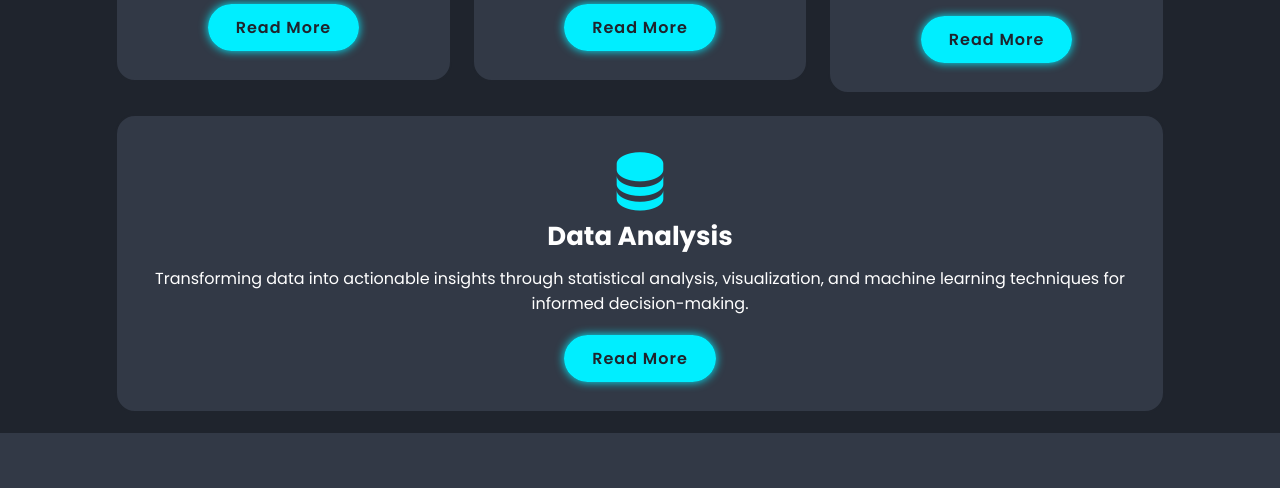
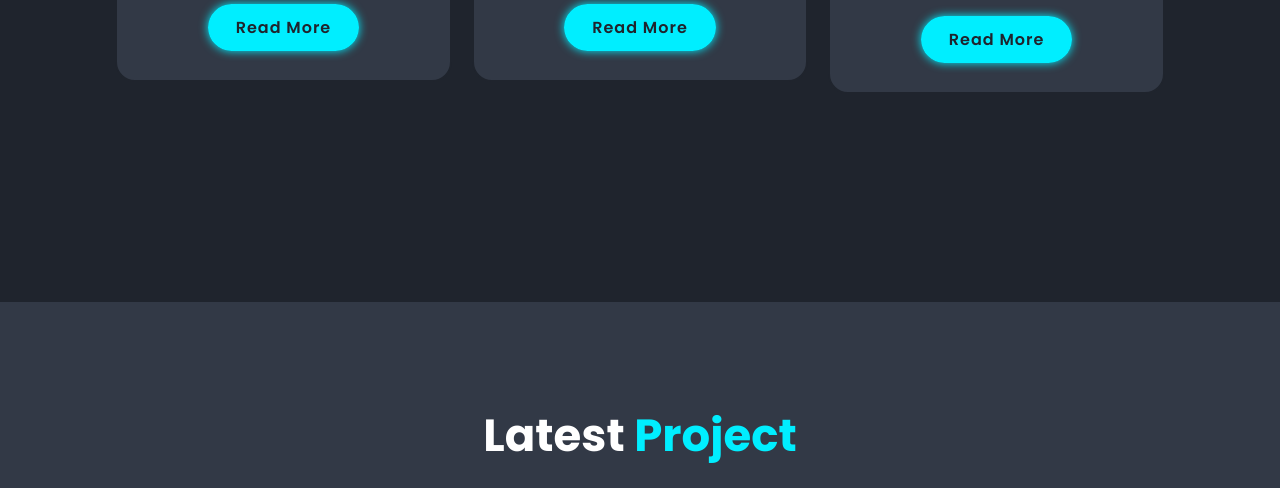
Before and after one commit to CallMeSantosh07/portfolio-website, a plain HTML site: page index.html in a window 1280 px wide. Shown: the part 2098-2586 px from the top of the page. Drawn offline with nearby package versions, Linux system fonts and the light colour scheme.

Commit message:
Update index.html

```diff
--- a/index.html
+++ b/index.html
@@ -72,13 +72,6 @@
                     <i class='bx bx-game'></i>
                     <h3>Game Develoment</h3>
                     <p>Crafting engaging and immersive games using cutting-edge technology and creative design to bring unique gaming experiences to life.</p>
-                    <a href="#" class="btn">Read More</a>
-                </div>
-
-                <div class="services-box">
-                    <i class='bx bxs-data'></i>
-                    <h3>Data Analysis</h3>
-                    <p>Transforming data into actionable insights through statistical analysis, visualization, and machine learning techniques for informed decision-making.</p>
                     <a href="#" class="btn">Read More</a>
                 </div>
 
```
